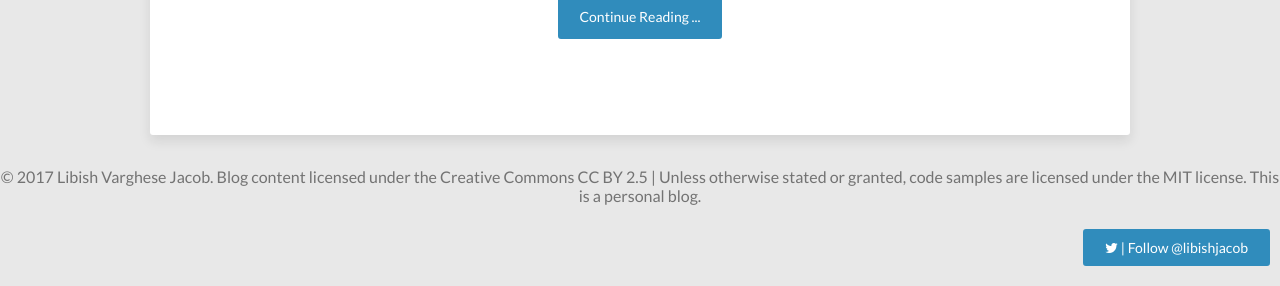
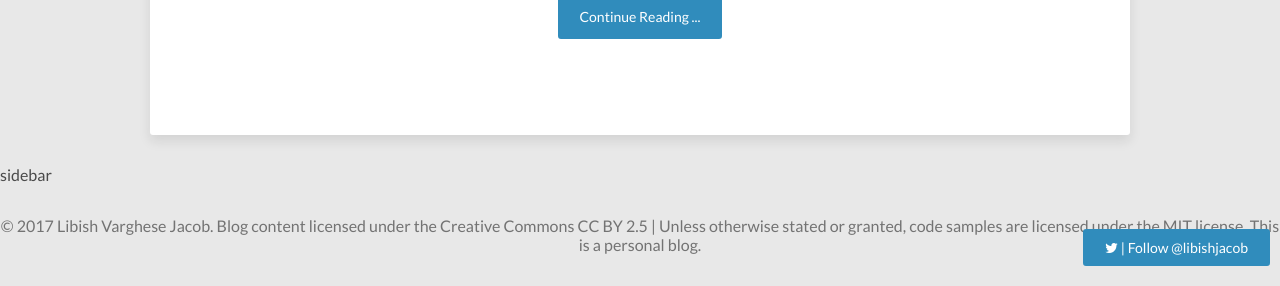
Before and after one commit to libish-jacob/Blog, a Jekyll site: the page built from index.html, in a window 1280 px wide and 900 px high, scrolled down 1536 px, cut to the strip 614-900 px from the top of the window. Built offline with Jekyll 4.4.1, drawn with Linux system fonts in a browser that asks for light colours; nearby versions of some CDN libraries; the list of posts is cut into pages by our own code; comment, search, counter and statistics services are not loaded.

Commit message:
Update home.html

```diff
--- a/_layouts/home.html
+++ b/_layouts/home.html
@@ -12,9 +12,14 @@
 {% include browser-upgrade.html %}
 {% include header.html %}
 
+<div>
 <div id="main" role="main">
   {{ content }}
 </div><!-- /#main -->
+<div>
+sidebar
+</div>
+</div>
 
 {% include scripts.html %}
 
```
